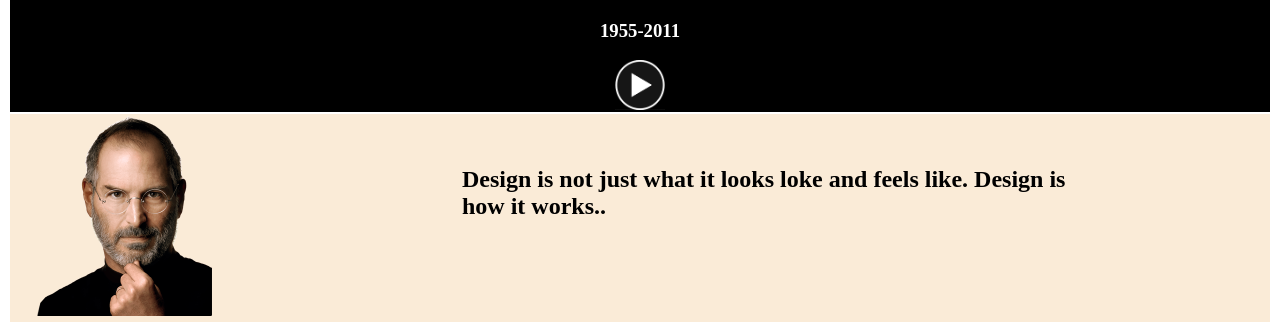
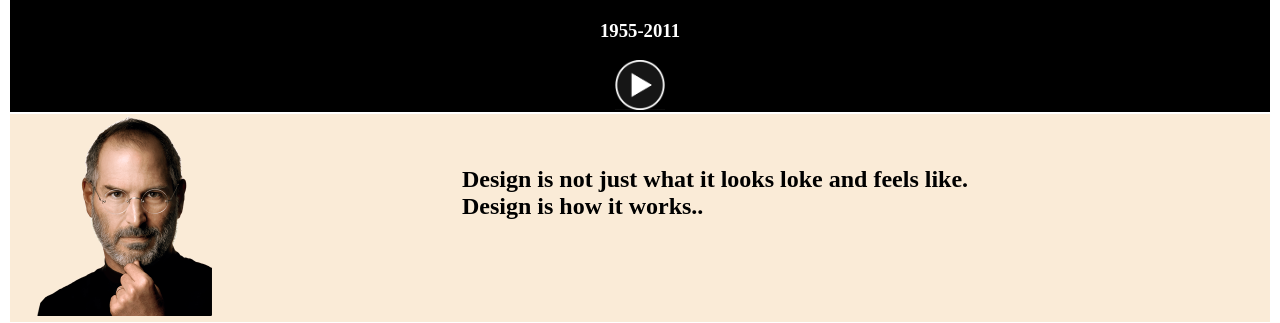
Before and after one commit to PushpamSingh/tribute-page, a plain HTML site: page index.html in a window 1280 px wide. Shown: the part 89-412 px from the top of the page. Drawn offline with Linux system fonts and the light colour scheme.

Commit message:
change in container2

```diff
--- a/style.css
+++ b/style.css
@@ -30,7 +30,7 @@ width: 50px;
 }
 .box h2{
     margin-left: 250px;
-    margin-right: 200px;
+    margin-right: 250px;
     margin-top: 50px;
 }
 #img2{
```
